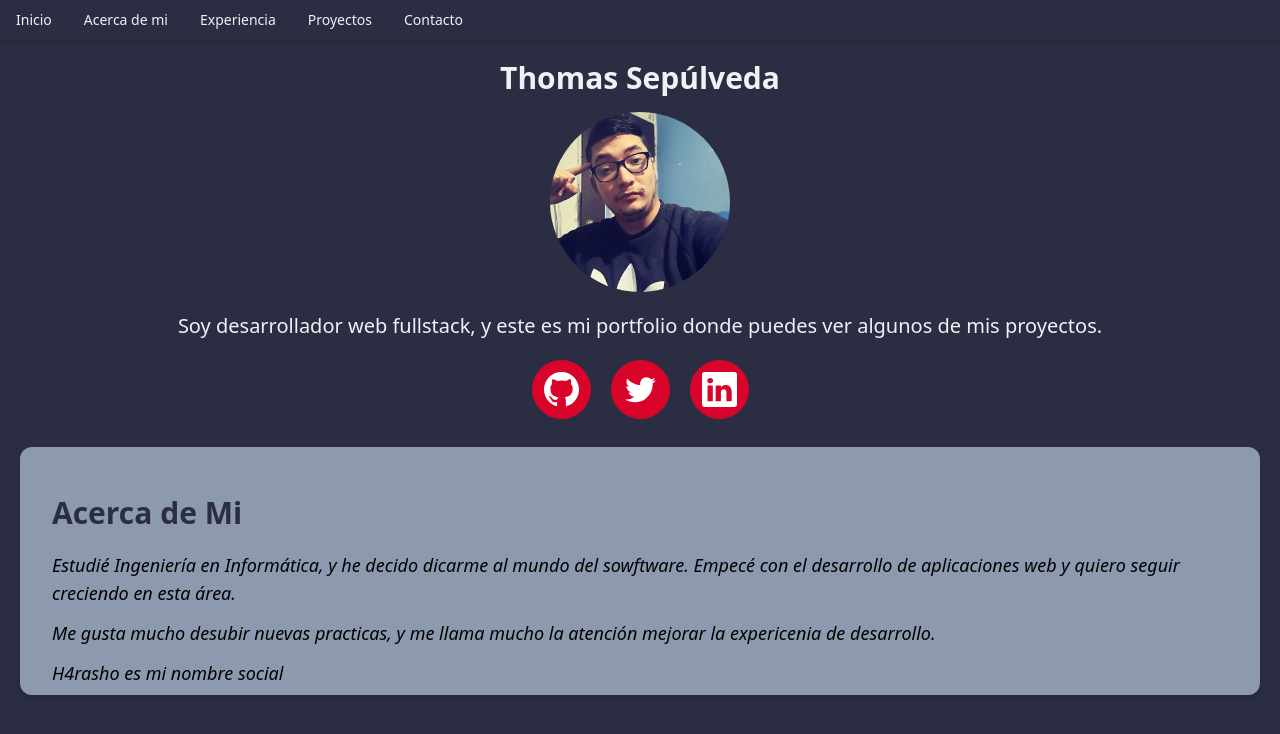
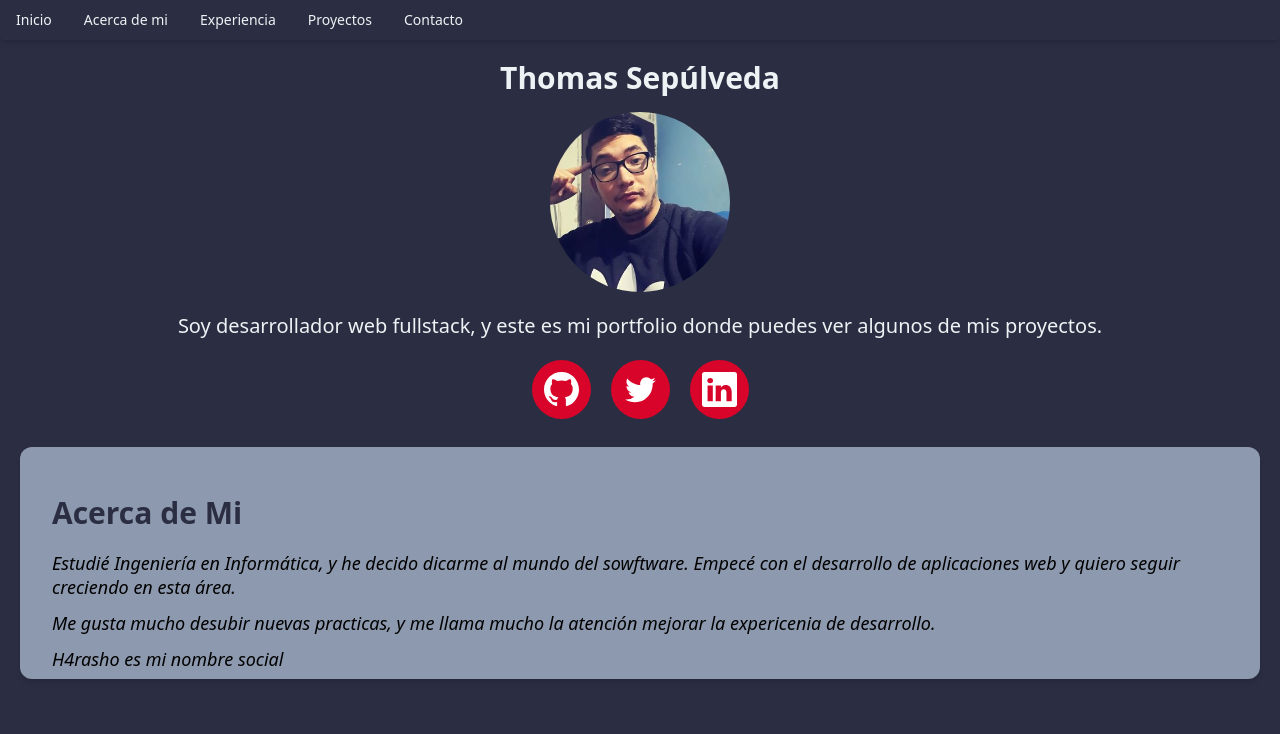
Before and after one commit to H4rasho/portfolio, a Next.js app: page / in a window 1280 px wide. Shown: the top 734 px of the page. Built offline with nearby package versions, Linux system fonts and the light colour scheme.

Commit message:
add lineHeight about

```diff
--- a/components/About.tsx
+++ b/components/About.tsx
@@ -4,7 +4,7 @@ export default function About() {
       <h2 className="text text-3xl text-background font-extrabold mt-10 ">
         Acerca de Mi
       </h2>
-      <div className="text text-black text-lg font-sans font-normal text-left italic mt-5">
+      <div className="text text-black text-lg font-sans font-normal text-left italic mt-5 leading-6">
         <p>
           Estudié Ingeniería en Informática, y he decido dicarme al mundo del
           sowftware. Empecé con el desarrollo de aplicaciones web y quiero
```
